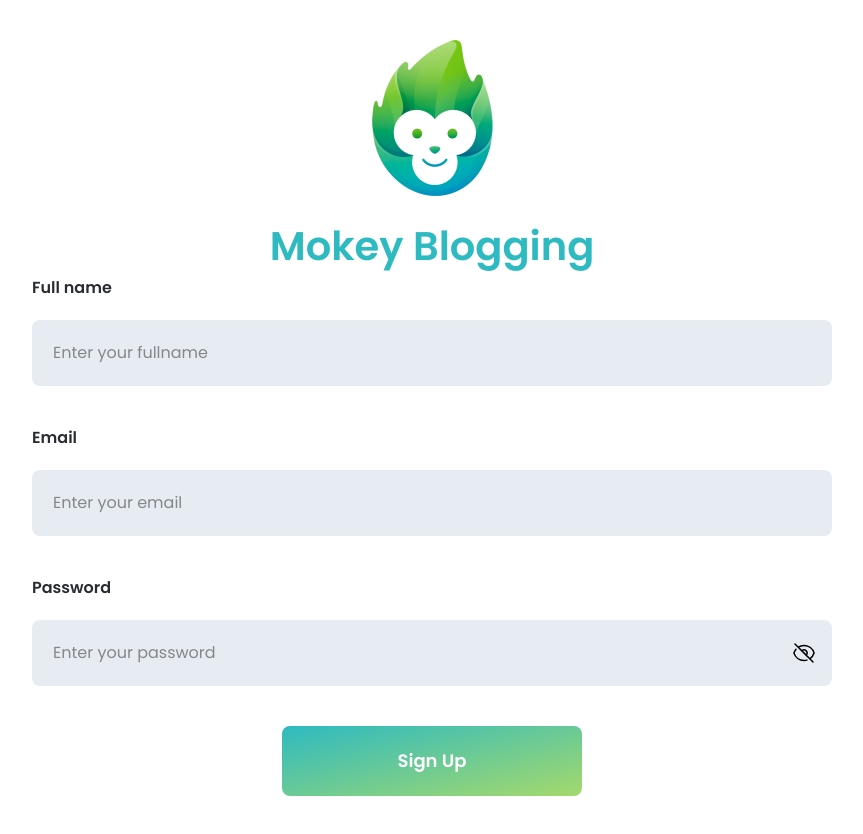
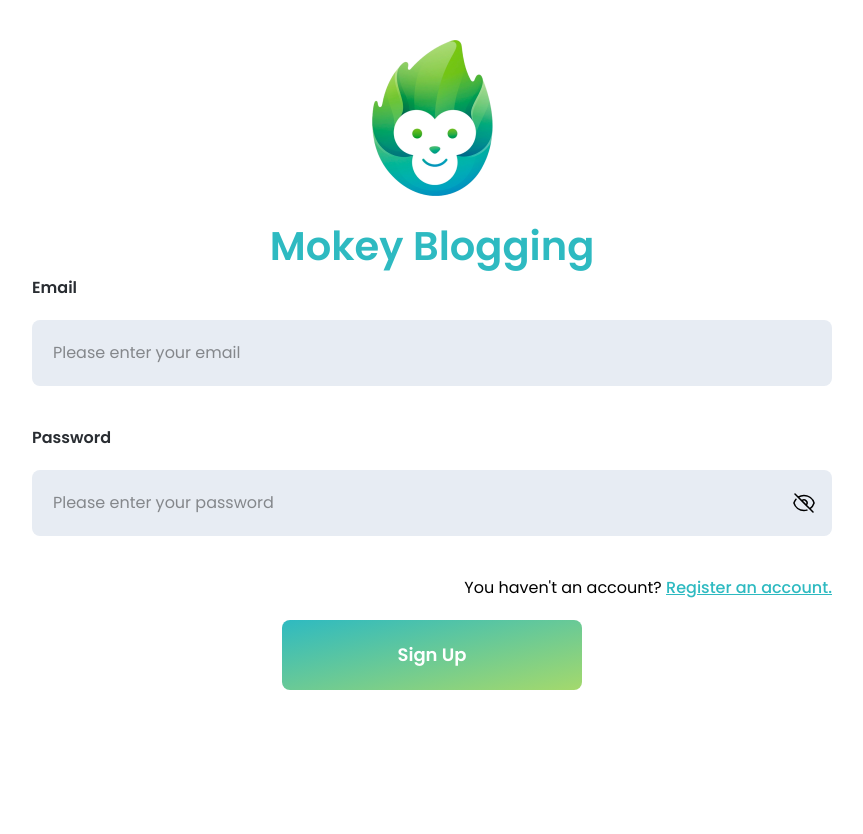
Before and after one commit to dangtienhung/reactjs_monkey-blogging, a React (Create React App) app: page /sign-in in a window 1280 px wide. Before the commit this address led to /sign-up. Shown: the whole page, without its empty margins (208-1071 px from the left). After the commit the page ends 800 px from the top, so only its background shows below. Built offline with nearby package versions, Linux system fonts and the light colour scheme; no server answers.

Commit message:
tối ưu lại form sign-in/sign-up

```diff
--- a/src/components/pages/AuthenPage.js
+++ b/src/components/pages/AuthenPage.js
@@ -20,6 +20,15 @@ const AuthenticationStyle = styled.div`
       max-width: 800px;
       text-align: center;
    }
+   .have-account {
+      margin-bottom: 20px;
+      text-align: right;
+      a {
+         display: inline-block;
+         color: ${(props) => props.theme.primary};
+         font-weight: 500;
+      }
+   }
 `;
 
 const AuthenPage = ({ children }) => {
--- /dev/null
+++ b/src/components/pages/HomePage.jsx
@@ -0,0 +1,16 @@
+import React from 'react';
+import { auth } from '../../firebase/firebase-config';
+import { signOut } from 'firebase/auth';
+
+const HomePage = () => {
+   const handleSignOut = () => {
+      signOut(auth);
+   };
+   return (
+      <div>
+         <button onClick={handleSignOut}>Sign Out</button>
+      </div>
+   );
+};
+
+export default HomePage;
--- a/src/components/pages/SignInPage.js
+++ b/src/components/pages/SignInPage.js
@@ -1,6 +1,6 @@
 import React, { useEffect, useState } from 'react';
 import { useAuth } from '../../contexts/auth-context';
-import { useNavigate } from 'react-router-dom';
+import { Link, NavLink, useNavigate } from 'react-router-dom';
 import AuthenPage from './AuthenPage';
 import { useForm } from 'react-hook-form';
 import Field from '../field/Field';
@@ -48,12 +48,11 @@ const SignInPage = () => {
       }
    }, [errors]);
    useEffect(() => {
-      if (!userInfo.email) {
-         navigate('/sign-up');
-      } else {
+      document.title = 'Login page';
+      if (userInfo?.email) {
          navigate('/');
       }
-   }, []);
+   }, [navigate, userInfo?.email]);
    const handleSignIn = async (userInfo) => {
       if (!isValid) return;
       await signInWithEmailAndPassword(auth, userInfo.email, userInfo.password);
@@ -96,6 +95,10 @@ const SignInPage = () => {
                   )}
                </Input>
             </Field>
+            <div className="have-account">
+               You haven't an account?{' '}
+               <NavLink to="/sign-up">Register an account.</NavLink>
+            </div>
             <Button
                type="submit"
                style={{
--- a/src/components/pages/SignUpPage.js
+++ b/src/components/pages/SignUpPage.js
@@ -11,7 +11,7 @@ import * as yup from 'yup';
 import { toast } from 'react-toastify';
 import { createUserWithEmailAndPassword, updateProfile } from 'firebase/auth';
 import { auth, db } from '../../firebase/firebase-config';
-import { Navigate, useNavigate } from 'react-router-dom';
+import { Link, NavLink, Navigate, useNavigate } from 'react-router-dom';
 import { addDoc, collection } from 'firebase/firestore';
 import AuthenPage from './AuthenPage';
 
@@ -95,6 +95,9 @@ const SignUpPage = () => {
          });
       }
    }, [errors]);
+   useEffect(() => {
+      document.title = 'Register page';
+   }, []);
    return (
       <AuthenPage>
          <form
@@ -151,6 +154,10 @@ const SignUpPage = () => {
                   )}
                </Input>
             </Field>
+            <div className="have-account">
+               You already have an account?{' '}
+               <NavLink to="/sign-in">Sign In</NavLink>
+            </div>
             <Button
                type="submit"
                style={{
--- a/src/routes/index.js
+++ b/src/routes/index.js
@@ -2,10 +2,12 @@ import React from 'react';
 import { Route, Routes } from 'react-router-dom';
 import SignUpPage from '../components/pages/SignUpPage';
 import SignInPage from '../components/pages/SignInPage';
+import HomePage from '../components/pages/HomePage';
 
 const RouterComponent = () => {
    return (
       <Routes>
+         <Route path="/" element={<HomePage />} />
          <Route path="/sign-up" element={<SignUpPage />} />
          <Route path="/sign-in" element={<SignInPage />} />
       </Routes>
```
